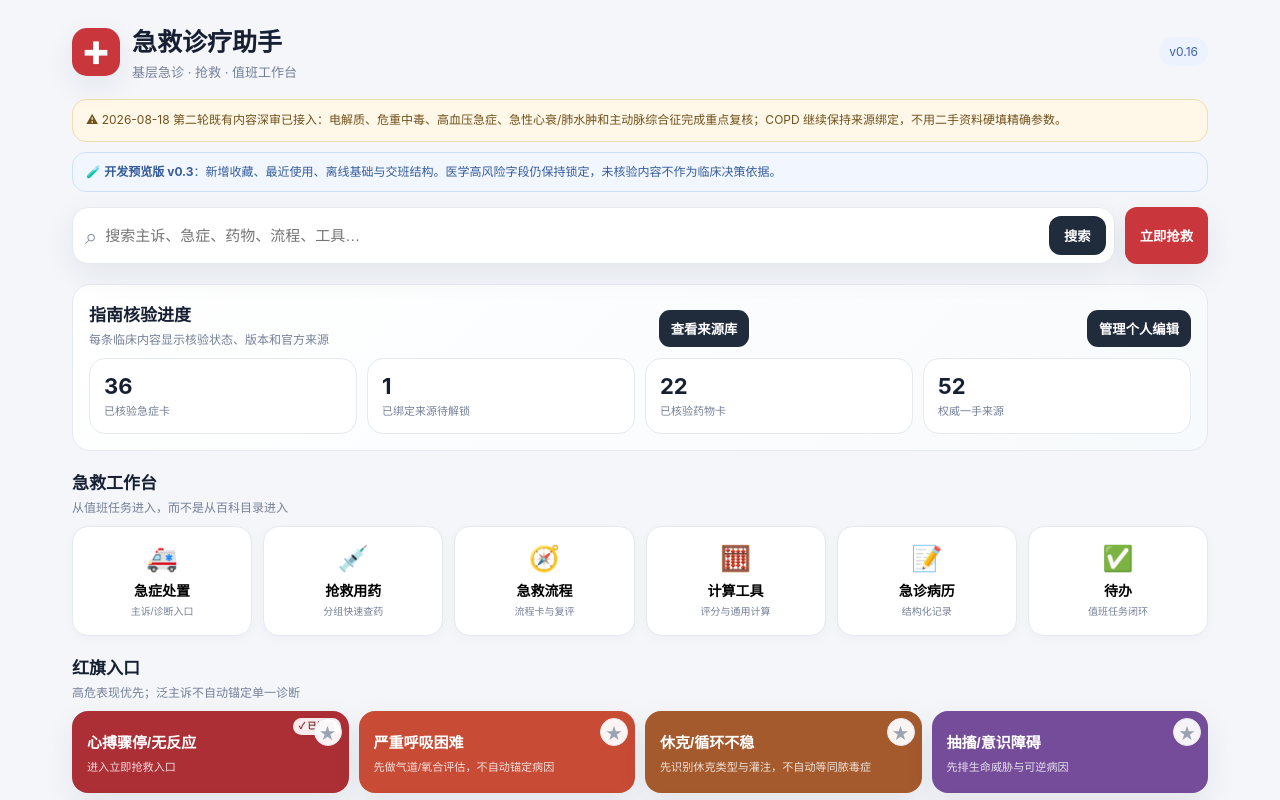
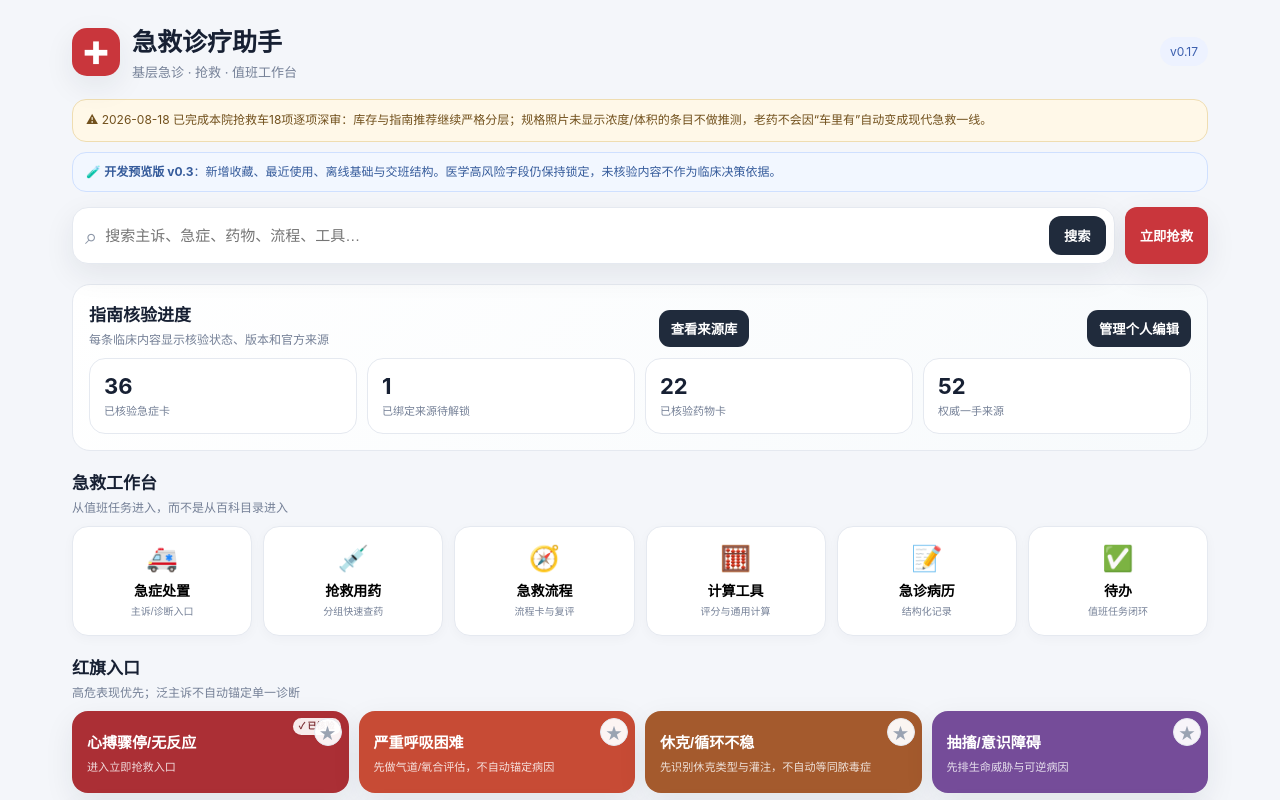
Before and after one commit to tinnxq-alt/emergency-care-assistant, a plain HTML site: page index.html in a window 1280 px wide. Shown: the top 800 px of the page. Drawn offline with Linux system fonts and the light colour scheme.

Commit message:
chore: update app shell to v0.17 crash cart audit

```diff
--- a/index.html
+++ b/index.html
@@ -5,7 +5,7 @@
   <meta name="viewport" content="width=device-width,initial-scale=1,viewport-fit=cover" />
   <meta name="theme-color" content="#c9363c" />
   <meta name="description" content="急救诊疗助手：基层急诊、抢救与值班工作台全项可编辑多指南临床预览版" />
-  <title>急救诊疗助手 v0.16 · 第二轮临床深审版</title>
+  <title>急救诊疗助手 v0.17 · 抢救车18项深审版</title>
   <link rel="manifest" href="./manifest.webmanifest" />
   <link rel="icon" href="./icon.svg" type="image/svg+xml" />
   <link rel="stylesheet" href="./styles.css" />
@@ -19,9 +19,9 @@
   <div class="app-shell">
     <header class="topbar">
       <div class="brand"><div class="brand-mark">✚</div><div><h1>急救诊疗助手</h1><p>基层急诊 · 抢救 · 值班工作台</p></div></div>
-      <span class="version">v0.16</span>
+      <span class="version">v0.17</span>
     </header>
-    <div class="safety-banner">⚠ 2026-08-18 第二轮既有内容深审已接入：电解质、危重中毒、高血压急症、急性心衰/肺水肿和主动脉综合征完成重点复核；COPD 继续保持来源绑定，不用二手资料硬填精确参数。</div>
+    <div class="safety-banner">⚠ 2026-08-18 已完成本院抢救车18项逐项深审：库存与指南推荐继续严格分层；规格照片未显示浓度/体积的条目不做推测，老药不会因“车里有”自动变成现代急救一线。</div>
     <section class="hero"><div class="search-box"><span>⌕</span><input id="globalSearch" placeholder="搜索主诉、急症、药物、流程、工具…" autocomplete="off" /><button id="searchBtn">搜索</button></div><button class="red-action" data-action="open-critical">立即抢救</button></section>
     <main>
       <section class="section"><div class="section-head"><div><h2>急救工作台</h2><p>从值班任务进入，而不是从百科目录进入</p></div></div><div id="workspaceGrid" class="workspace-grid"></div></section>
@@ -31,7 +31,7 @@
         <article class="panel"><div class="panel-head"><h2>急诊处理骨架</h2><span>固定 5 步</span></div><div class="flow-grid"><div class="flow-step"><b>1</b><h3>快速评估</h3><p>意识、气道、呼吸、循环、生命体征与现场安全。</p></div><div class="flow-step"><b>2</b><h3>识别红旗</h3><p>判断是否需要立即抢救、升级监护或紧急转诊。</p></div><div class="flow-step"><b>3</b><h3>首要处置</h3><p>优先处理威胁生命的问题，再进入病因判断。</p></div><div class="flow-step"><b>4</b><h3>检查复评</h3><p>必要检查、动态复评、疗效与不良反应观察。</p></div><div class="flow-step"><b>5</b><h3>去向记录</h3><p>留观、转诊、住院、离院与抢救记录形成闭环。</p></div></div></article>
         <aside class="panel"><div class="panel-head"><h2>值班待办</h2><span id="todoCount">0 项</span></div><div class="todo-add"><input id="todoInput" placeholder="新增待办…" /><button id="addTodoBtn">添加</button></div><ul id="todoList" class="todo-list"></ul></aside>
       </section>
-      <section class="section"><div class="section-head"><div><h2>内容安全状态</h2><p>指南默认内容、库存来源和个人编辑分别标识</p></div></div><div class="status-grid"><div class="status-card"><strong>第二轮临床深审</strong><span class="status ready">v0.16</span><p>高钾/低钠/低钙/高钙、危重中毒、高血压急症、主动脉综合征和急性心衰已重点复核。</p></div><div class="status-card"><strong>病房药库联动</strong><span class="status ready">166 种</span><p>直接读取基层用药助手当前病房目录，并按通用名/保守别名自动关联。</p></div><div class="status-card"><strong>抢救车库存</strong><span class="status ready">可盘点</span><p>规格、数量、库存状态、有效期和复核日期可在“用药→本院抢救车”维护。</p></div><div class="status-card"><strong>COPD 参数</strong><span class="status partial">来源绑定</span><p>GOLD 2026 当前来源已确认；未直接逐条核对的精确参数继续锁定。</p></div></div></section>
+      <section class="section"><div class="section-head"><div><h2>内容安全状态</h2><p>指南默认内容、库存来源和个人编辑分别标识</p></div></div><div class="status-grid"><div class="status-card"><strong>抢救车18项深审</strong><span class="status ready">v0.17</span><p>现代核心、特定场景、支持性液体、仅库存待本院核验四级标识已接入用药页。</p></div><div class="status-card"><strong>病房药库联动</strong><span class="status ready">166 种</span><p>直接读取基层用药助手当前病房目录，并按通用名/保守别名自动关联。</p></div><div class="status-card"><strong>库存安全提示</strong><span class="status ready">动态</span><p>阿托品总量、碳酸氢钠浓度、葡萄糖酸钙体积等关键备量/规格问题单独提示。</p></div><div class="status-card"><strong>COPD 参数</strong><span class="status partial">来源绑定</span><p>GOLD 2026 当前来源已确认；未直接逐条核对的精确参数继续锁定。</p></div></div></section>
     </main>
   </div>
   <nav class="mobile-nav"><a class="active" href="./index.html"><b>⌂</b><span>首页</span></a><a href="./emergency.html"><b>🚑</b><span>急症</span></a><a href="./drugs.html"><b>💉</b><span>用药</span></a><a href="./todo.html"><b>✓</b><span>待办</span></a></nav>
```
